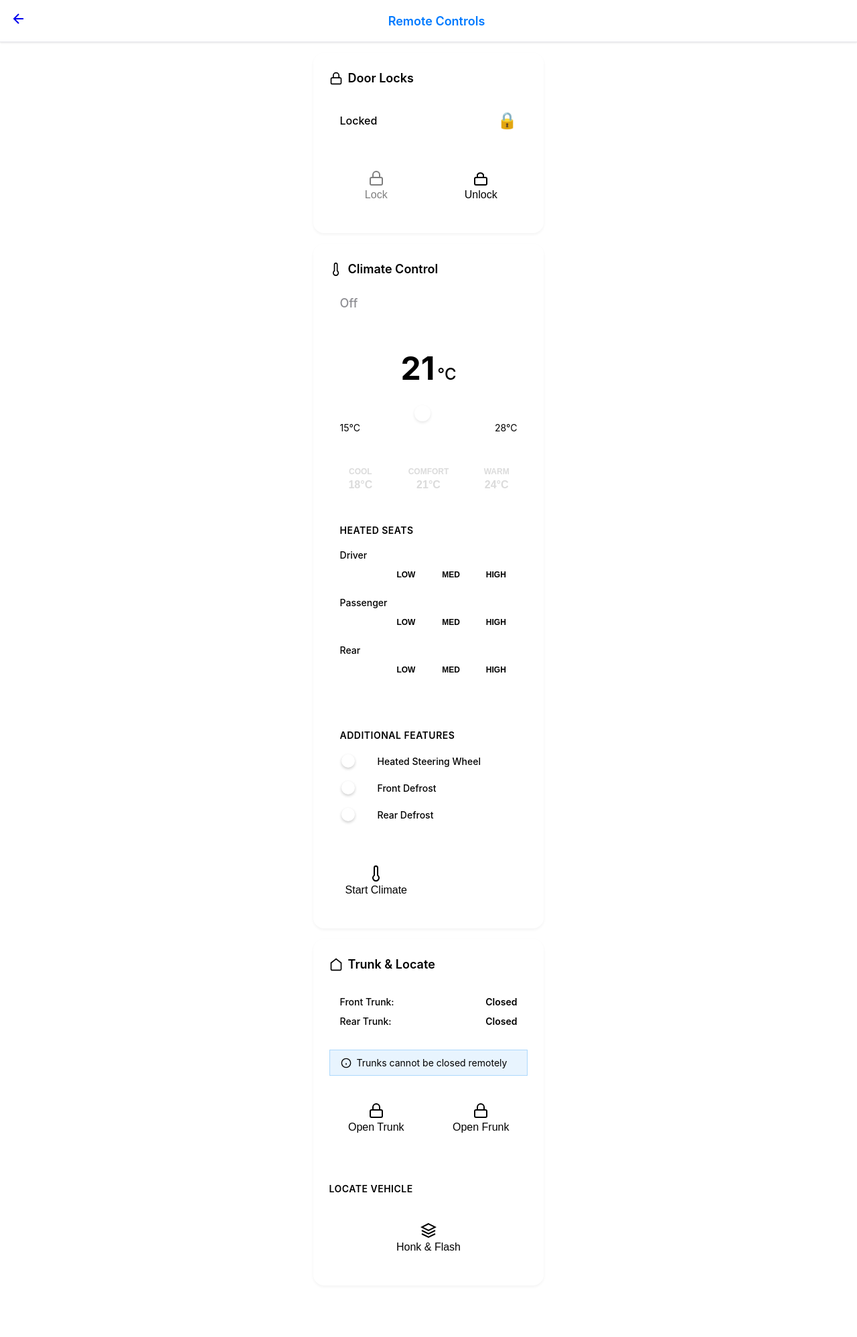
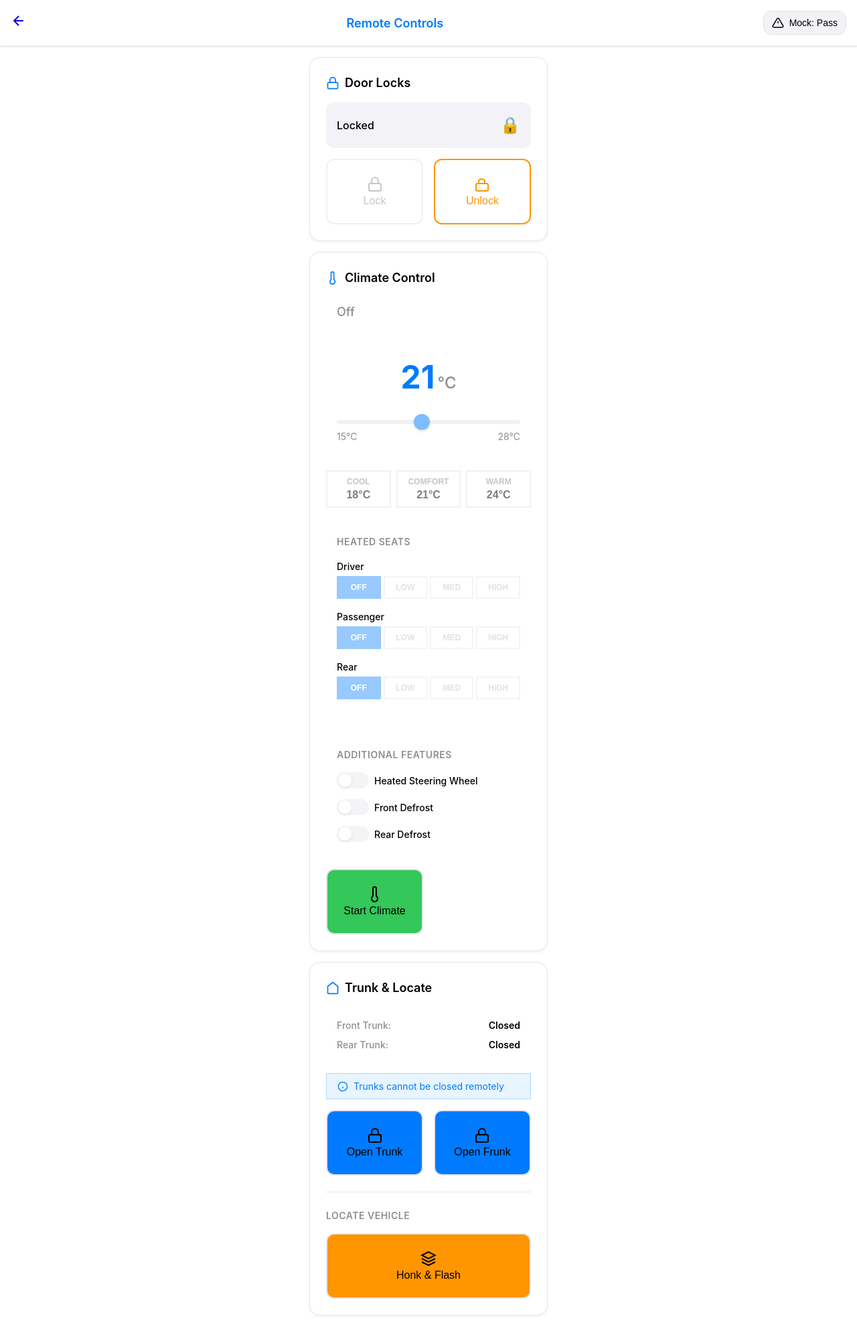
Before and after one commit to fcaversan/SE_Project, a Flask app: page /controls in a window 1280 px wide. Shown: the whole page at 67% size. Before the commit the page ends 1867 px from the top, so only its background shows below. Run offline with Flask 3, Linux system fonts and the light colour scheme.

Commit message:
Fix: Climate control and UI bugs - CSS variable aliases, shared vehicle state, mock toggle, command status polling

```diff
--- a/app.py
+++ b/app.py
@@ -22,13 +22,48 @@ DATA_DIR = 'data'
 VEHICLE_STATE_FILE = os.path.join(DATA_DIR, 'vehicle_state.json')
 USER_PROFILE_FILE = os.path.join(DATA_DIR, 'user_settings.json')
 
+
+def cache_vehicle_state(state: VehicleState) -> bool:
+    """Save vehicle state to cache file."""
+    ensure_directory(VEHICLE_STATE_FILE)
+    return atomic_write_json(VEHICLE_STATE_FILE, state.to_dict())
+
+
+def get_or_create_initial_state() -> VehicleState:
+    """Get cached state or create new one."""
+    ensure_directory(VEHICLE_STATE_FILE)
+    data = safe_read_json(VEHICLE_STATE_FILE)
+    if data:
+        return VehicleState.from_dict(data)
+    # Create new state and cache it
+    from mocks.vehicle_data_mock import VehicleDataMockService
+    temp_service = VehicleDataMockService(delay_seconds=0, scenario=os.environ.get('MOCK_SCENARIO', 'normal'))
+    initial_state = temp_service.get_vehicle_state()
+    cache_vehicle_state(initial_state)
+    return initial_state
+
+
 # Initialize mock services (configurable via environment)
 mock_delay = float(os.environ.get('MOCK_DELAY', '0.5'))
 mock_scenario = os.environ.get('MOCK_SCENARIO', 'normal')
-vehicle_service = VehicleDataMockService(delay_seconds=mock_delay, scenario=mock_scenario)
 
-# Initialize remote command service (shares vehicle state with vehicle_service)
-remote_command_service = None  # Lazy initialization to share vehicle state
+# Create shared vehicle state
+shared_vehicle_state = get_or_create_initial_state()
+
+# Initialize services with shared state
+vehicle_service = VehicleDataMockService(
+    delay_seconds=mock_delay,
+    scenario=mock_scenario,
+    initial_state=shared_vehicle_state
+)
+
+# Initialize remote command service with same shared state
+remote_command_service = RemoteCommandMockService(
+    vehicle_state=shared_vehicle_state,
+    success_rate=1.0,  # 100% success by default, toggle via UI
+    min_delay_ms=1000,
+    max_delay_ms=2500
+)
 
 
 def get_user_profile() -> UserProfile:
@@ -54,27 +89,6 @@ def get_cached_vehicle_state() -> VehicleState:
         return VehicleState.from_dict(data)
     # Return fresh state if no cache
     return vehicle_service.get_vehicle_state()
-
-
-def get_remote_command_service() -> RemoteCommandMockService:
-    """Get or create remote command service instance."""
-    global remote_command_service
-    if remote_command_service is None:
-        # Get current vehicle state to share with remote command service
-        state = get_cached_vehicle_state()
-        remote_command_service = RemoteCommandMockService(
-            vehicle_state=state,
-            success_rate=0.95,
-            min_delay_ms=1000,
-            max_delay_ms=2500
-        )
-    return remote_command_service
-
-
-def cache_vehicle_state(state: VehicleState) -> bool:
-    """Save vehicle state to cache file."""
-    ensure_directory(VEHICLE_STATE_FILE)
-    return atomic_write_json(VEHICLE_STATE_FILE, state.to_dict())
 
 
 @app.route('/')
@@ -200,11 +214,51 @@ def controls():
 
 # Remote Controls API Endpoints
 
+@app.route('/api/mock/toggle', methods=['POST'])
+def toggle_mock_mode():
+    """Toggle mock service between success and failure modes."""
+    try:
+        data = request.get_json() or {}
+        fail_mode = data.get('fail_mode', False)
+
+        # Set success rate: 0.0 for fail mode, 1.0 for success mode
+        remote_command_service.success_rate = 0.0 if fail_mode else 1.0
+
+        return jsonify({
+            'success': True,
+            'fail_mode': fail_mode,
+            'success_rate': remote_command_service.success_rate
+        })
+    except Exception as e:
+        return jsonify({
+            'success': False,
+            'error': str(e)
+        }), 500
+
+
+@app.route('/api/mock/status', methods=['GET'])
+def get_mock_status():
+    """Get current mock service configuration."""
+    try:
+        fail_mode = remote_command_service.success_rate == 0.0
+
+        return jsonify({
+            'success': True,
+            'fail_mode': fail_mode,
+            'success_rate': remote_command_service.success_rate
+        })
+    except Exception as e:
+        return jsonify({
+            'success': False,
+            'error': str(e)
+        }), 500
+
+
 @app.route('/api/vehicle/lock', methods=['POST'])
 def lock_vehicle():
     """Lock vehicle doors."""
     try:
-        service = get_remote_command_service()
+        service = remote_command_service
         command = RemoteCommand(command_type=CommandType.LOCK)
 
         result = service.send_command(command)
@@ -233,7 +287,7 @@ def lock_vehicle():
 def unlock_vehicle():
     """Unlock vehicle doors."""
     try:
-        service = get_remote_command_service()
+        service = remote_command_service
         command = RemoteCommand(command_type=CommandType.UNLOCK)
 
         result = service.send_command(command)
@@ -262,7 +316,7 @@ def get_command_status(command_id):
     """Get status of a remote command."""
     try:
         from uuid import UUID
-        service = get_remote_command_service()
+        service = remote_command_service
 
         command = service.get_command_status(UUID(command_id))
 
@@ -292,7 +346,7 @@ def get_command_status(command_id):
 def control_climate():
     """Start or stop climate control."""
     try:
-        service = get_remote_command_service()
+        service = remote_command_service
         data = request.get_json() or {}
 
         # Get the action (start/stop)
@@ -374,7 +428,7 @@ def control_climate():
 def update_climate():
     """Update climate control settings while running."""
     try:
-        service = get_remote_command_service()
+        service = remote_command_service
         data = request.get_json() or {}
 
         # Check if climate is currently active
@@ -447,8 +501,15 @@ def update_climate():
 def control_seat_heat():
     """Control heated seats."""
     try:
-        service = get_remote_command_service()
+        service = remote_command_service
         data = request.get_json() or {}
+
+        # Check if climate is on
+        if not service.vehicle_state.climate_on:
+            return jsonify({
+                'success': False,
+                'error': 'Climate control must be active to use heated seats'
+            }), 400
 
         # Get seat position and level
         seat = data.get('seat', 'front_left')  # front_left, front_right, rear
@@ -502,8 +563,15 @@ def control_seat_heat():
 def control_steering_heat():
     """Control heated steering wheel."""
     try:
-        service = get_remote_command_service()
+        service = remote_command_service
         data = request.get_json() or {}
+
+        # Check if climate is on
+        if not service.vehicle_state.climate_on:
+            return jsonify({
+                'success': False,
+                'error': 'Climate control must be active to use heated steering wheel'
+            }), 400
 
         # Get enabled state
         enabled = data.get('enabled', False)
@@ -540,8 +608,15 @@ def control_steering_heat():
 def control_defrost():
     """Control defrost (front/rear)."""
     try:
-        service = get_remote_command_service()
+        service = remote_command_service
         data = request.get_json() or {}
+
+        # Check if climate is on
+        if not service.vehicle_state.climate_on:
+            return jsonify({
+                'success': False,
+                'error': 'Climate control must be active to use defrost'
+            }), 400
 
         # Get position and enabled state
         position = data.get('position', 'front')  # front or rear
@@ -586,7 +661,7 @@ def control_defrost():
 def open_trunk():
     """Open rear trunk."""
     try:
-        service = get_remote_command_service()
+        service = remote_command_service
 
         # Safety check: reject if vehicle is moving
         if service.vehicle_state.speed_mph > 0:
@@ -627,7 +702,7 @@ def open_trunk():
 def open_frunk():
     """Open front trunk (frunk)."""
     try:
-        service = get_remote_command_service()
+        service = remote_command_service
 
         # Safety check: reject if vehicle is moving
         if service.vehicle_state.speed_mph > 0:
@@ -668,7 +743,7 @@ def open_frunk():
 def honk_flash():
     """Honk horn and flash lights to locate vehicle."""
     try:
-        service = get_remote_command_service()
+        service = remote_command_service
 
         # Create and send command
         command = RemoteCommand(
--- a/mocks/vehicle_data_mock.py
+++ b/mocks/vehicle_data_mock.py
@@ -26,7 +26,8 @@ class VehicleDataMockService(VehicleDataService):
         self,
         delay_seconds: float = 0.5,
         failure_rate: float = 0.0,
-        scenario: str = 'normal'
+        scenario: str = 'normal',
+        initial_state: VehicleState = None
     ):
         """
         Initialize mock service.
@@ -35,11 +36,12 @@ class VehicleDataMockService(VehicleDataService):
             delay_seconds: Simulated network delay
             failure_rate: Probability of random failure (0.0-1.0)
             scenario: Mock scenario name from SCENARIOS dict
+            initial_state: Optional initial vehicle state to use instead of generating new
         """
         self.delay_seconds = delay_seconds
         self.failure_rate = failure_rate
         self.scenario = scenario
-        self._cached_state = None
+        self._cached_state = initial_state
 
     def _simulate_delay(self) -> None:
         """Simulate network latency."""
--- a/static/css/controls.css
+++ b/static/css/controls.css
@@ -3,6 +3,43 @@
  *
  * Styles for lock/unlock, climate control, and other remote vehicle commands.
  */
+
+/* Mock Toggle Button */
+.mock-toggle-button {
+    display: flex;
+    align-items: center;
+    gap: 8px;
+    padding: 8px 12px;
+    background: var(--color-bg-secondary);
+    border: 1px solid var(--border-color);
+    border-radius: var(--radius-md);
+    color: var(--text-primary);
+    font-size: 0.875rem;
+    font-weight: 500;
+    cursor: pointer;
+    transition: all var(--transition-fast);
+}
+
+.mock-toggle-button:hover {
+    background: var(--color-bg-primary);
+    border-color: var(--primary-color);
+}
+
+.mock-toggle-button svg {
+    width: 18px;
+    height: 18px;
+}
+
+.mock-toggle-button.fail-mode {
+    background: var(--error-color);
+    color: white;
+    border-color: var(--error-color);
+}
+
+.mock-toggle-button.fail-mode:hover {
+    background: var(--color-danger);
+    border-color: var(--color-danger);
+}
 
 /* Main Container */
 .controls-main {
@@ -116,10 +153,13 @@
 .control-button:disabled {
     opacity: 0.5;
     cursor: not-allowed;
+    border-color: var(--border-color) !important;
+    color: var(--text-secondary) !important;
+    background: var(--card-bg) !important;
 }
 
 /* Lock Button */
-.lock-button:not(:disabled) {
+.lock-button {
     border-color: var(--primary-color);
     color: var(--primary-color);
 }
@@ -127,10 +167,11 @@
 .lock-button:hover:not(:disabled) {
     background: var(--primary-color);
     color: white;
+    border-color: var(--primary-color);
 }
 
 /* Unlock Button */
-.unlock-button:not(:disabled) {
+.unlock-button {
     border-color: var(--warning-color);
     color: var(--warning-color);
 }
@@ -138,6 +179,7 @@
 .unlock-button:hover:not(:disabled) {
     background: var(--warning-color);
     color: white;
+    border-color: var(--warning-color);
 }
 
 /* Loading State */
--- a/static/css/variables.css
+++ b/static/css/variables.css
@@ -11,16 +11,36 @@
     --color-warning: #FF9500;
     --color-danger: #FF3B30;
 
+    /* Alias for backwards compatibility */
+    --primary-color: var(--color-primary);
+    --success-color: var(--color-success);
+    --warning-color: var(--color-warning);
+    --error-color: var(--color-danger);
+    --danger-color: var(--color-danger);
+
     --color-bg-primary: #FFFFFF;
     --color-bg-secondary: #F2F2F7;
     --color-bg-card: #FFFFFF;
+
+    /* Alias for backgrounds */
+    --bg-primary: var(--color-bg-primary);
+    --bg-secondary: var(--color-bg-secondary);
+    --card-bg: var(--color-bg-card);
 
     --color-text-primary: #000000;
     --color-text-secondary: #8E8E93;
     --color-text-tertiary: #C7C7CC;
 
+    /* Alias for text colors */
+    --text-primary: var(--color-text-primary);
+    --text-secondary: var(--color-text-secondary);
+    --text-tertiary: var(--color-text-tertiary);
+
     --color-border: #E5E5EA;
     --color-shadow: rgba(0, 0, 0, 0.1);
+
+    /* Alias for border */
+    --border-color: var(--color-border);
 
     /* Spacing */
     --spacing-xs: 4px;
@@ -66,16 +86,36 @@
         --color-warning: #FF9F0A;
         --color-danger: #FF453A;
 
+        /* Alias for backwards compatibility */
+        --primary-color: var(--color-primary);
+        --success-color: var(--color-success);
+        --warning-color: var(--color-warning);
+        --error-color: var(--color-danger);
+        --danger-color: var(--color-danger);
+
         --color-bg-primary: #000000;
         --color-bg-secondary: #1C1C1E;
         --color-bg-card: #2C2C2E;
+
+        /* Alias for backgrounds */
+        --bg-primary: var(--color-bg-primary);
+        --bg-secondary: var(--color-bg-secondary);
+        --card-bg: var(--color-bg-card);
 
         --color-text-primary: #FFFFFF;
         --color-text-secondary: #8E8E93;
         --color-text-tertiary: #48484A;
 
+        /* Alias for text colors */
+        --text-primary: var(--color-text-primary);
+        --text-secondary: var(--color-text-secondary);
+        --text-tertiary: var(--color-text-tertiary);
+
         --color-border: #38383A;
         --color-shadow: rgba(0, 0, 0, 0.3);
+
+        /* Alias for border */
+        --border-color: var(--color-border);
     }
 }
 
--- a/static/js/controls.js
+++ b/static/js/controls.js
@@ -45,6 +45,8 @@
     // DOM Elements - Common
     let toast;
     let toastMessage;
+    let mockToggleButton;
+    let mockToggleText;
 
     // State
     let currentLockStatus = null;
@@ -52,6 +54,7 @@
     let currentTemperature = 21.0;
     let isPluggedIn = false;
     let commandInProgress = false;
+    let mockFailMode = false;
     let seatHeatLevels = {
         front_left: 'off',
         front_right: 'off',
@@ -109,10 +112,15 @@
         // Get DOM elements - Common
         toast = document.getElementById('toast');
         toastMessage = document.getElementById('toastMessage');
+        mockToggleButton = document.getElementById('mockToggle');
+        mockToggleText = document.getElementById('mockToggleText');
 
         // Attach event listeners - Lock/Unlock
         lockButton.addEventListener('click', handleLock);
         unlockButton.addEventListener('click', handleUnlock);
+
+        // Attach event listeners - Mock Toggle
+        mockToggleButton.addEventListener('click', handleMockToggle);
 
         // Attach event listeners - Climate
         climateButton.addEventListener('click', handleClimateToggle);
@@ -145,10 +153,29 @@
         openFrunkButton.addEventListener('click', handleOpenFrunk);
         honkFlashButton.addEventListener('click', handleHonkFlash);
 
-        // Load initial vehicle status
+        // Load initial vehicle status and mock status
         loadVehicleStatus();
+        loadMockStatus();
 
         console.log('Remote Controls initialized');
+    }
+
+    /**
+     * Load current mock service status
+     */
+    async function loadMockStatus() {
+        try {
+            const response = await fetch('/api/mock/status');
+            const result = await response.json();
+
+            if (result.success) {
+                mockFailMode = result.fail_mode;
+                mockToggleButton.classList.toggle('fail-mode', mockFailMode);
+                mockToggleText.textContent = mockFailMode ? 'Mock: Fail' : 'Mock: Pass';
+            }
+        } catch (error) {
+            console.error('Failed to load mock status:', error);
+        }
     }
 
     /**
@@ -273,10 +300,15 @@
         seatHeatLevels.front_right = climate.front_right_seat_heat || 'off';
         seatHeatLevels.rear = climate.rear_seat_heat || 'off';
 
+        const climateIsOn = climate.is_active || false;
+
         heatButtons.forEach(button => {
             const seat = button.dataset.seat;
             const level = button.dataset.level;
             const currentLevel = seatHeatLevels[seat];
+
+            // Disable if climate is off
+            button.disabled = !climateIsOn;
 
             if (level === currentLevel) {
                 button.classList.add('active');
@@ -287,10 +319,13 @@
 
         // Update steering heat toggle
         steeringHeatToggle.checked = climate.steering_wheel_heat || false;
+        steeringHeatToggle.disabled = !climateIsOn;
 
         // Update defrost toggles
         frontDefrostToggle.checked = climate.front_defrost || false;
+        frontDefrostToggle.disabled = !climateIsOn;
         rearDefrostToggle.checked = climate.rear_defrost || false;
+        rearDefrostToggle.disabled = !climateIsOn;
 
         // Start/stop defrost timers
         if (climate.front_defrost && !defrostTimers.front) {
@@ -326,14 +361,14 @@
             }
 
             // Poll for command completion
-            const finalCommand = await pollCommandStatus(result.command_id);
+            const finalStatus = await pollCommandStatus(result.command_id);
 
-            if (finalCommand.status === 'completed') {
+            if (finalStatus === 'success') {
                 // Success - reload vehicle status
                 await loadVehicleStatus();
                 triggerHapticFeedback('success');
             } else {
-                throw new Error(finalCommand.error_message || 'Command failed');
+                throw new Error(`Command ${finalStatus}`);
             }
         } catch (error) {
             console.error('Seat heat error:', error);
@@ -364,14 +399,14 @@
             }
 
             // Poll for command completion
-            const finalCommand = await pollCommandStatus(result.command_id);
+            const finalStatus = await pollCommandStatus(result.command_id);
 
-            if (finalCommand.status === 'completed') {
+            if (finalStatus === 'success') {
                 // Success - reload vehicle status
                 await loadVehicleStatus();
                 triggerHapticFeedback('success');
             } else {
-                throw new Error(finalCommand.error_message || 'Command failed');
+                throw new Error(`Command ${finalStatus}`);
             }
         } catch (error) {
             console.error('Steering heat error:', error);
@@ -405,9 +440,9 @@
             }
 
             // Poll for command completion
-            const finalCommand = await pollCommandStatus(result.command_id);
+            const finalStatus = await pollCommandStatus(result.command_id);
 
-            if (finalCommand.status === 'completed') {
+            if (finalStatus === 'success') {
                 // Success - reload vehicle status
                 await loadVehicleStatus();
 
@@ -419,7 +454,7 @@
 
                 triggerHapticFeedback('success');
             } else {
-                throw new Error(finalCommand.error_message || 'Command failed');
+                throw new Error(`Command ${finalStatus}`);
             }
         } catch (error) {
             console.error('Defrost error:', error);
@@ -587,9 +622,9 @@
             }
 
             // Poll for command completion
-            const finalCommand = await pollCommandStatus(result.command_id);
+            const finalStatus = await pollCommandStatus(result.command_id);
 
-            if (finalCommand.status === 'completed') {
+            if (finalStatus === 'success') {
                 // Success - reload vehicle status
                 await loadVehicleStatus();
 
@@ -599,7 +634,8 @@
                 showToast(message, 'success');
                 triggerHapticFeedback('success');
             } else {
-                throw new Error(finalCommand.error_message || 'Command failed');
+                // Command failed - show error
+                throw new Error(`Command ${finalStatus}`);
             }
         } catch (error) {
             console.error('Climate command error:', error);
@@ -630,19 +666,60 @@
             }
 
             // Poll for command completion
-            const finalCommand = await pollCommandStatus(result.command_id);
+            const finalStatus = await pollCommandStatus(result.command_id);
 
-            if (finalCommand.status === 'completed') {
+            if (finalStatus === 'success') {
                 // Success - reload vehicle status
                 await loadVehicleStatus();
                 triggerHapticFeedback('success');
             } else {
-                throw new Error(finalCommand.error_message || 'Command failed');
+                throw new Error(`Command ${finalStatus}`);
             }
         } catch (error) {
             console.error('Temperature update error:', error);
             showToast(error.message || 'Failed to update temperature', 'error');
             triggerHapticFeedback('error');
+        }
+    }
+
+    /**
+     * Handle mock toggle button click
+     */
+    async function handleMockToggle() {
+        try {
+            mockFailMode = !mockFailMode;
+
+            const response = await fetch('/api/mock/toggle', {
+                method: 'POST',
+                headers: {
+                    'Content-Type': 'application/json'
+                },
+                body: JSON.stringify({
+                    fail_mode: mockFailMode
+                })
+            });
+
+            const result = await response.json();
+
+            if (!result.success) {
+                throw new Error(result.error || 'Failed to toggle mock mode');
+            }
+
+            // Update button appearance
+            mockToggleButton.classList.toggle('fail-mode', mockFailMode);
+            mockToggleText.textContent = mockFailMode ? 'Mock: Fail' : 'Mock: Pass';
+
+            showToast(
+                mockFailMode
+                    ? 'Mock mode: Commands will fail'
+                    : 'Mock mode: Commands will succeed',
+                mockFailMode ? 'warning' : 'success'
+            );
+        } catch (error) {
+            console.error('Mock toggle error:', error);
+            showToast('Failed to toggle mock mode', 'error');
+            // Revert the state on error
+            mockFailMode = !mockFailMode;
         }
     }
 
--- a/templates/controls.html
+++ b/templates/controls.html
@@ -19,7 +19,14 @@
                 </svg>
             </a>
             <h1>Remote Controls</h1>
-            <div class="header-spacer"></div>
+            <button id="mockToggle" class="mock-toggle-button" aria-label="Toggle mock failure mode">
+                <svg width="20" height="20" viewBox="0 0 24 24" fill="none" stroke="currentColor" stroke-width="2">
+                    <path d="M10.29 3.86L1.82 18a2 2 0 0 0 1.71 3h16.94a2 2 0 0 0 1.71-3L13.71 3.86a2 2 0 0 0-3.42 0z"/>
+                    <line x1="12" y1="9" x2="12" y2="13"/>
+                    <line x1="12" y1="17" x2="12.01" y2="17"/>
+                </svg>
+                <span id="mockToggleText">Mock: Pass</span>
+            </button>
         </header>
 
         <!-- Main Content -->
```
Also changed, not shown: mocks/remote_command_mock.py (+8 -0 lines).
